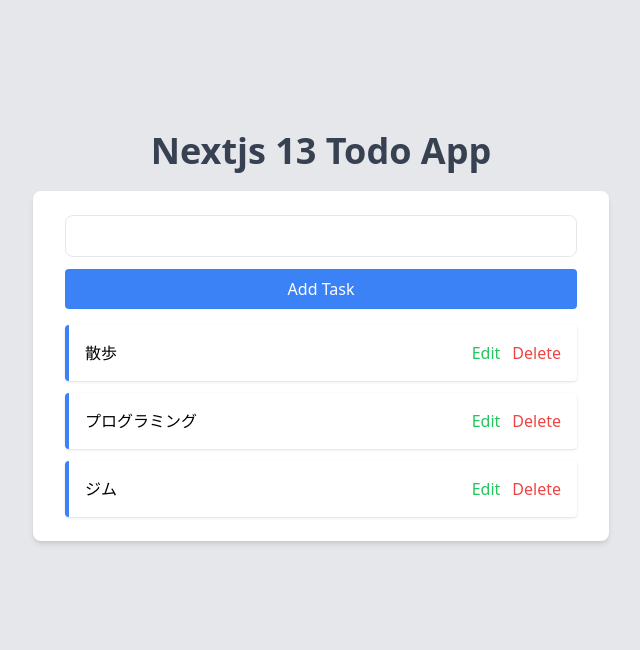
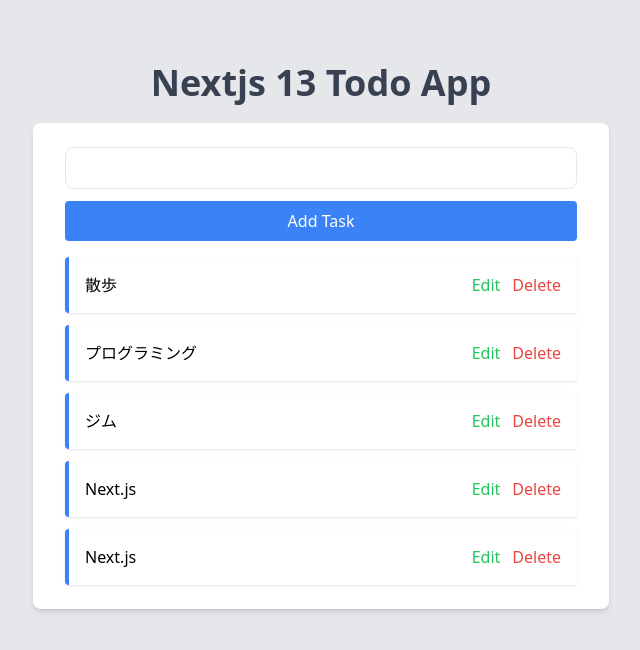
Before and after one commit to majimajimazzy/majimatodo, a Next.js app: page / in a window 1280 px wide. Shown: the top 650 px of the page, without its empty margins (319-959 px from the left). Built offline with nearby package versions, Linux system fonts and the light colour scheme; data requests are answered from the project's data file.

Commit message:
1104-2000

```diff
--- a/src/app/api/api.ts
+++ b/src/app/api/api.ts
@@ -5,3 +5,15 @@
   const todos = res.json();
   return todos;
 };
+
+export const addTodo = async (todo: Task): Promise<Task> => {
+  const res = await fetch(`http://localhost:3001/tasks`,{
+    method: "POST",
+    headers: {
+      "Content-Type": "application/json",
+    },
+    body: JSON.stringify(todo),
+  });
+  const newTodo = res.json();
+  return newTodo;
+};
--- a/src/app/components/AddTask.tsx
+++ b/src/app/components/AddTask.tsx
@@ -1,9 +1,22 @@
-import React from "react";
+"use client";
+
+import React, { ChangeEvent, FormEvent, useState } from "react";
+import { addTodo } from "../api/api";
+import { todo } from "node:test";
 
 const AddTask = () => {
+  const [taskTitle, setTaskTitle] = useState("")
+  const handleSubmit = async (e: FormEvent) => {
+    e.preventDefault();
+    await addTodo({id: "4", text: taskTitle});
+    setTaskTitle("");
+  };
   return (
-    <form className="mb-4 space-y-3">
-      <input type="text" className="w-full border px-4 py-2 rounded-lg focus:outloine-none focus:border-blue-400"/>
+    <form className="mb-4 space-y-3" onSubmit={handleSubmit} >
+      <input type="text" className="w-full border px-4 py-2 rounded-lg focus:outloine-none focus:border-blue-400"
+      onChange={(e: ChangeEvent<HTMLInputElement>) => setTaskTitle(e.target.value)}
+      value={taskTitle}
+      />
       <button className="w-full px-4 py-2 text-white bg-blue-500 rounded transform hover:bg-blue-400 hover:scale-95 duration-200">Add Task</button>
     </form>
   );
--- a/src/app/data/todos.json
+++ b/src/app/data/todos.json
@@ -1,16 +1,24 @@
 {
-    "tasks":[
+  "tasks": [
     {
-        "id":"1",
-        "text":"散歩"
+      "id": "1",
+      "text": "散歩"
     },
     {
-        "id":"2",
-        "text":"プログラミング"
+      "id": "2",
+      "text": "プログラミング"
     },
     {
-        "id":"3",
-        "text":"ジム"
+      "id": "3",
+      "text": "ジム"
+    },
+    {
+      "id": "4",
+      "text": "Next.js"
+    },
+    {
+      "id": "4",
+      "text": "Next.js"
     }
   ]
 }
```
Lines whose indentation alone changed are shown as unchanged.
